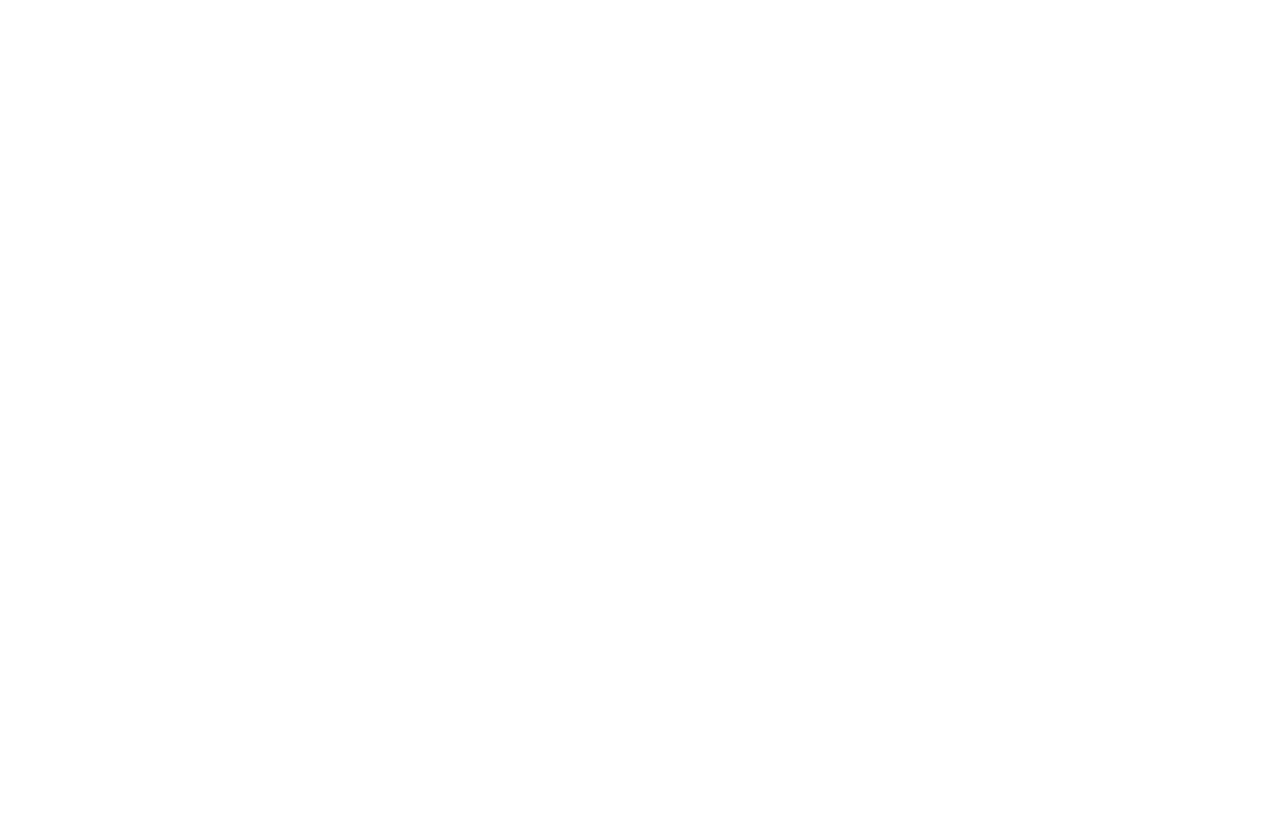
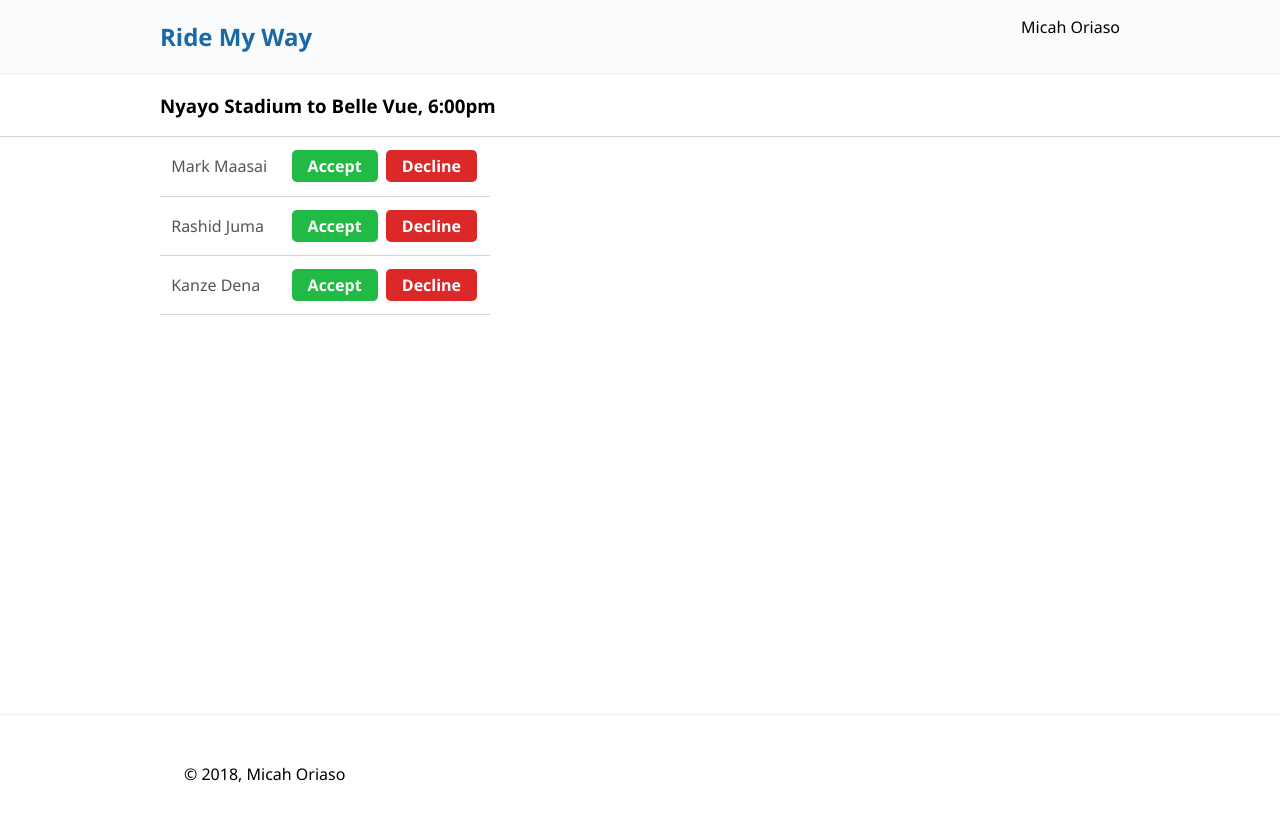
Before and after one commit to micahoriaso/Ride-My-Way, a plain HTML site: page UI/ride-requests.html in a window 1280 px wide. Before the commit the page ends 800 px from the top, so only its background shows below. Drawn offline with Linux system fonts and the light colour scheme.

Commit message:
[Feature #158239847] Create ride requests page

```diff
--- a/UI/css/style.css
+++ b/UI/css/style.css
@@ -161,6 +161,11 @@ input:read-only{
     color: white !important;
 }
 
+.red{
+    background-color: #db2828;
+    color: white !important;
+}
+
 .fluid{
     width: 100%;
 }
@@ -213,6 +218,10 @@ input:read-only{
 .table-wrapper{
     overflow-x: auto;
 }
+.ui.very.basic.table td,  .ui.very.basic.table th{
+    border: none;
+    border-bottom: 1px solid #d1d8dd;
+}
 
 /* Button */
 .button{
@@ -231,6 +240,7 @@ input:read-only{
     -moz-user-select: none;
     -ms-user-select: none;
     user-select: none;
+    margin: 2px;
 }
 
 /* Grid */
--- a/UI/ride-requests.html
+++ b/UI/ride-requests.html
@@ -0,0 +1,82 @@
+<!DOCTYPE html>
+<html lang="en">
+
+<head>
+    <meta charset="utf-8">
+    <meta http-equiv="x-ua-compatible" content="ie=edge">
+    <meta name="viewport" content="width=device-width, initial-scale=1, shrink-to-fit=no">
+    <title>Ride Requests</title>
+    <link rel="stylesheet" type="text/css" href="css/style.css">
+</head>
+
+<body>
+    <div class="site-header">
+        <div class="container">
+            <div class="site-header-wrapper">
+                <h2 class="site-title">
+                    Ride My Way
+                </h2>
+                <div class="user-profile-pill">
+                    <p>
+                        Micah Oriaso
+                    </p>
+                </div>
+            </div>
+        </div>
+    </div>
+    <div class="site-body">
+        <div class="main-header">
+            <div class="container">
+                <div class="main-header-wrapper">
+                    <h3 class=>Nyayo Stadium to Belle Vue, 6:00pm</h3>
+                </div>
+            </div>
+        </div>
+        <div class="container">
+            <div class="table-wrapper fluid">
+                <table class="ui very basic table">
+                    <thead class="secondary">
+                        <tr>
+                        </tr>
+                    </thead>
+                    <tbody>
+                        <tr>
+                            <td>Mark Maasai</td>
+                            <td>
+                                <a href="#" class="green button">Accept</a>
+                                <a href="#" class="red button">Decline</a>
+                            </td>
+                        </tr>
+                        <tr>
+                            <td>Rashid Juma</td>
+                            <td>
+                                <a href="#" class="green button">Accept</a>
+                                <a href="#" class="red button">Decline</a>
+                            </td>
+                        </tr>
+                        <tr>
+                            <td>Kanze Dena</td>
+                            <td>
+                                <a href="#" class="green button">Accept</a>
+                                <a href="#" class="red button">Decline</a>
+                            </td>
+                        </tr>
+                    </tbody>
+                    <tfoot>
+                    </tfoot>
+                </table>
+            </div>
+        </div>
+    </div>
+    <div class="site-footer">
+        <div class="container">
+            <div class="site-copyright">
+                <p>
+                    &copy; 2018, Micah Oriaso
+                </p>
+            </div>
+        </div>
+    </div>
+    <script src="js/main.js"></script>
+</body>
+</html>
```
